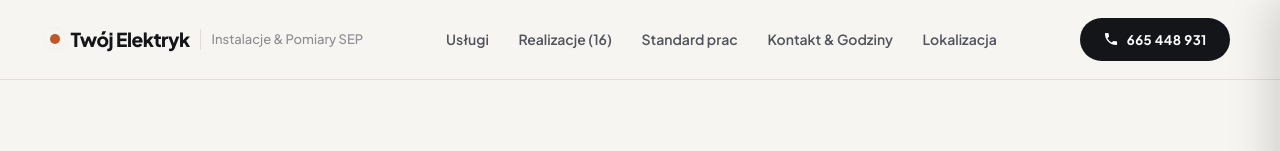
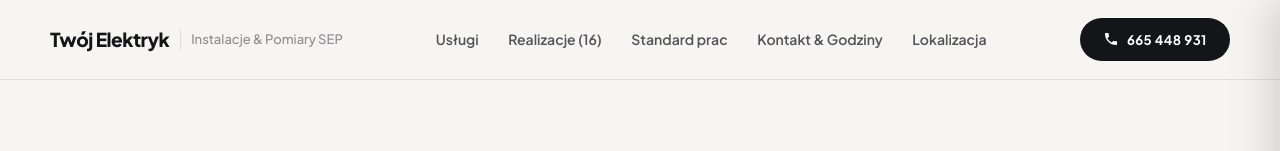
Before and after one commit to webalandev/Twoj-Elektryk, a website: page index.html in a window 1280 px wide. Shown: the top 151 px of the page. Drawn offline with nearby package versions, Linux system fonts and the light colour scheme; a web font is replaced by a local one.

Commit message:
Update index.html

```diff
--- a/index.html
+++ b/index.html
@@ -19,7 +19,7 @@
         <div class="site-container">
           <div class="nav-row">
             <a href="#uslugi" class="nav-brand-group">
-              <span class="brand-pulse-dot" aria-hidden="true"></span>
+
               <span class="brand-title-main">Twój Elektryk</span>
               <span class="brand-title-sub">Instalacje & Pomiary SEP</span>
             </a>
```
